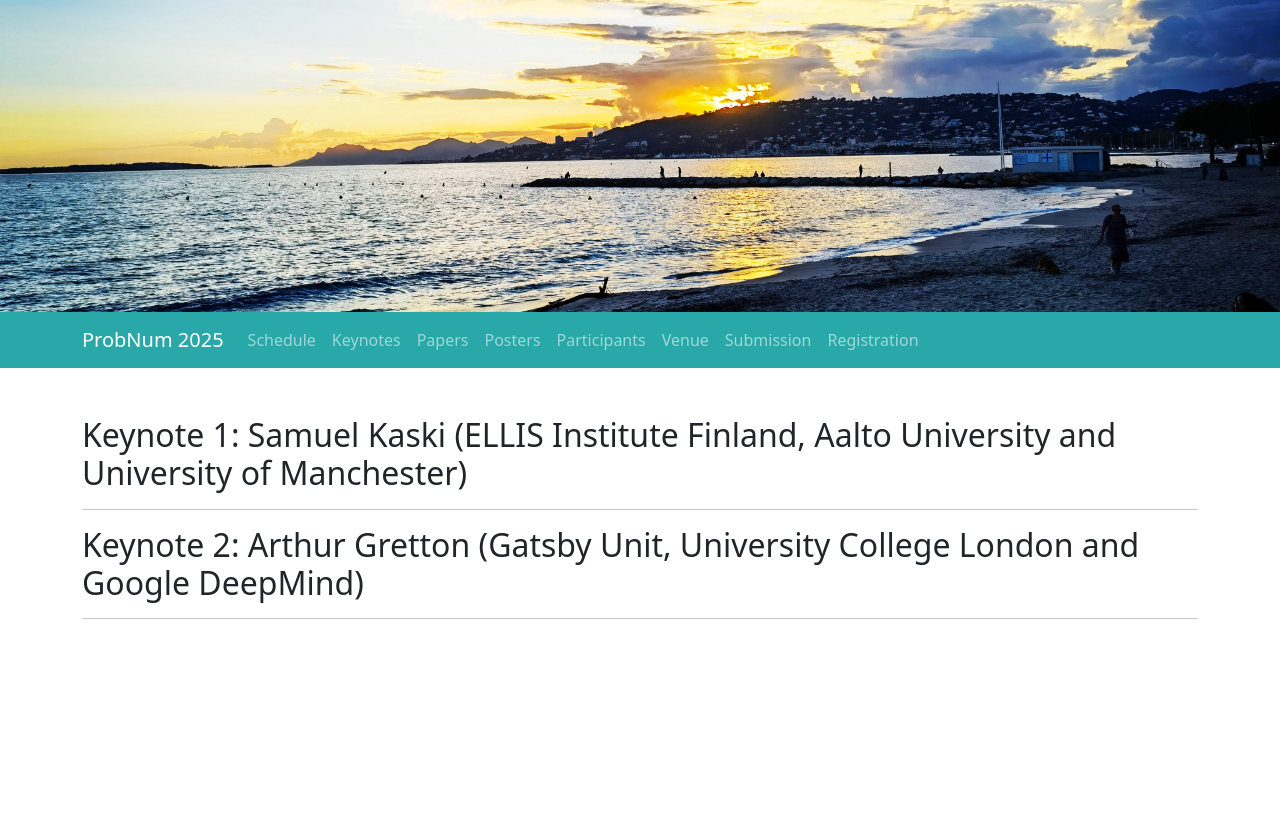
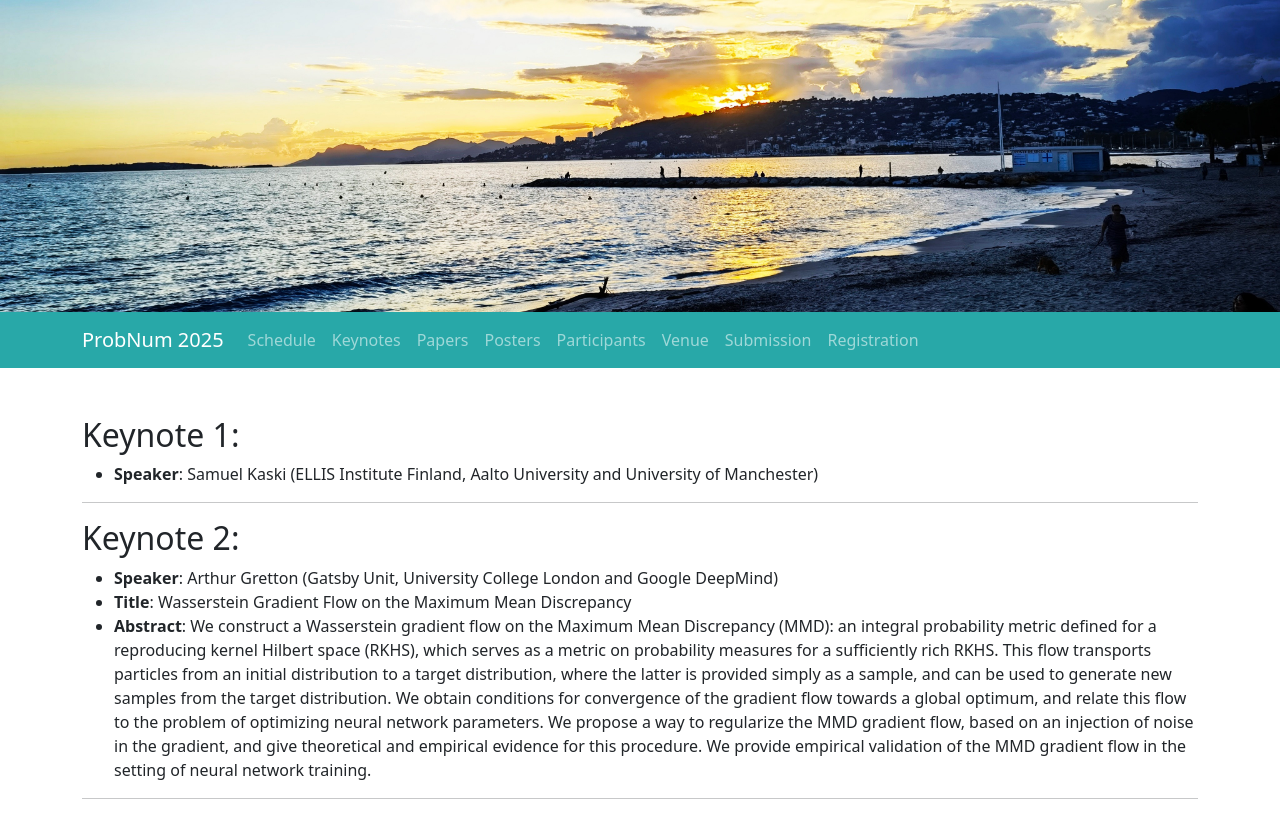
Before and after one commit to probnum2026/probnum2026.github.io, a Jekyll site: the page built from keynotes.md, in a window 1280 px wide. Shown: the top 838 px of the page. Built offline with Jekyll 4.4.1, drawn with Linux system fonts in a browser that asks for light colours; nearby versions of some CDN libraries.

Commit message:
Update keynotes.md

```diff
--- a/keynotes.md
+++ b/keynotes.md
@@ -3,10 +3,14 @@ layout: default
 title: "ProbNum25 : Keynotes"
 header_image: Juan2.jpg
 ---
-## Keynote 1: Samuel Kaski (ELLIS Institute Finland, Aalto University and University of Manchester)
+## Keynote 1:
+- **Speaker**: Samuel Kaski (ELLIS Institute Finland, Aalto University and University of Manchester)
 
 
 ---
-## Keynote 2:  Arthur Gretton (Gatsby Unit, University College London and Google DeepMind)
+## Keynote 2:
+- **Speaker**: Arthur Gretton (Gatsby Unit, University College London and Google DeepMind)
+- **Title**: Wasserstein Gradient Flow on the Maximum Mean Discrepancy
+- **Abstract**: We construct a Wasserstein gradient flow on the Maximum Mean Discrepancy (MMD): an integral probability metric defined for a reproducing kernel Hilbert space (RKHS), which serves as a metric on probability measures for a sufficiently rich RKHS. This flow transports particles from an initial distribution to a target distribution, where the latter is provided simply as a sample, and can be used to generate new samples from the target distribution. We obtain conditions for convergence of the gradient flow towards a global optimum, and relate this flow to the problem of optimizing neural network parameters. We propose a way to regularize the MMD gradient flow, based on an injection of noise in the gradient, and give theoretical and empirical evidence for this procedure. We provide empirical validation of the MMD gradient flow in the setting of neural network training.
 
  ---
```
